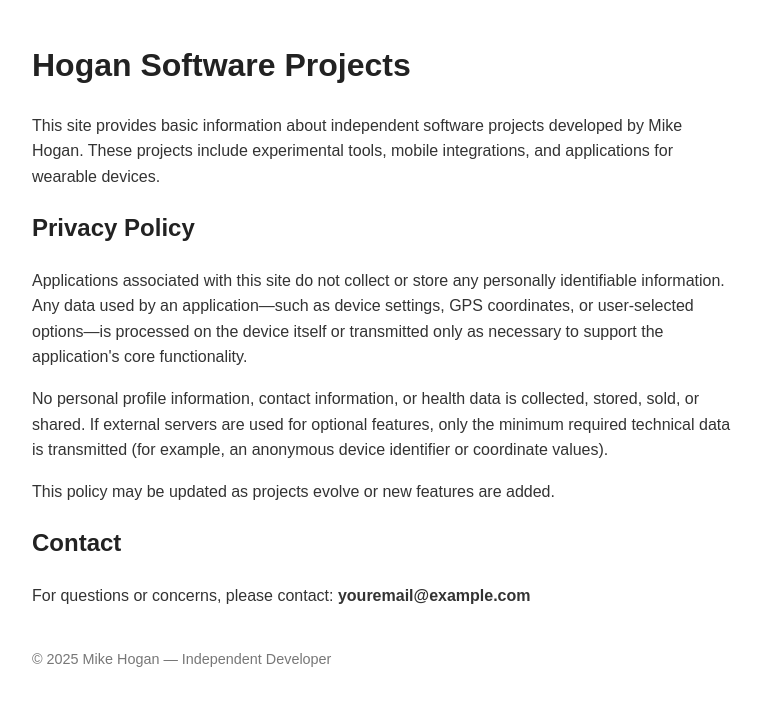
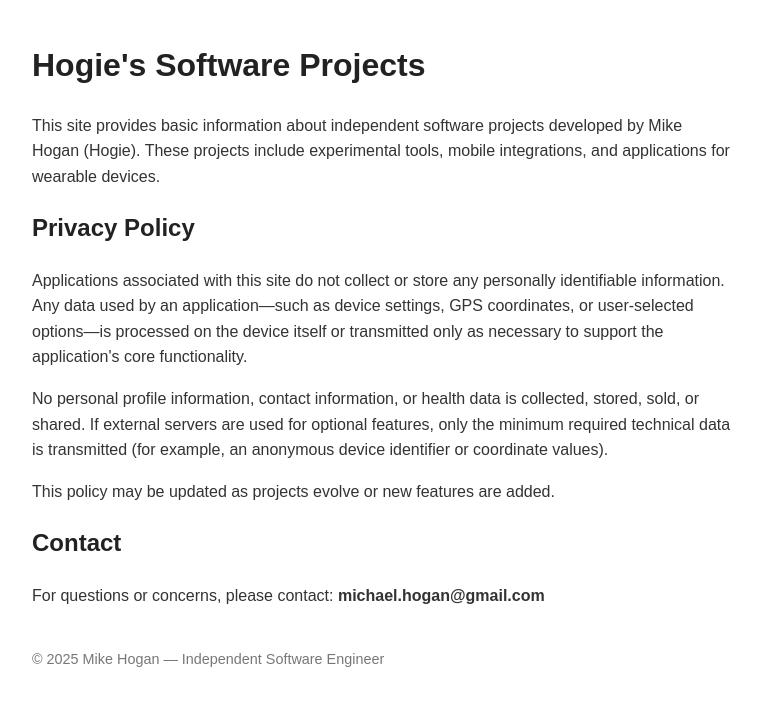
Before and after one commit to hogie/hogie-dev, a plain HTML site: page index.html in a window 1280 px wide. Shown: the whole page, without its empty margins (258-1020 px from the left). Drawn offline with Linux system fonts and the light colour scheme.

Commit message:
Update title and contact information in index.html

```diff
--- a/index.html
+++ b/index.html
@@ -3,7 +3,7 @@
 <head>
   <meta charset="UTF-8">
   <meta name="viewport" content="width=device-width, initial-scale=1.0">
-  <title>Hogan Software Projects</title>
+  <title>Hogie's Software Projects</title>
   <style>
     body {
       font-family: Arial, sans-serif;
@@ -25,10 +25,10 @@
 </head>
 <body>
 
-  <h1>Hogan Software Projects</h1>
+  <h1>Hogie's Software Projects</h1>
   <p>
     This site provides basic information about independent software projects developed by
-    Mike Hogan. These projects include experimental tools, mobile integrations, and
+    Mike Hogan (Hogie). These projects include experimental tools, mobile integrations, and
     applications for wearable devices.
   </p>
 
@@ -54,11 +54,11 @@
   <h2>Contact</h2>
   <p>
     For questions or concerns, please contact:
-    <strong>youremail@example.com</strong>
+    <strong>michael.hogan@gmail.com</strong>
   </p>
 
   <footer>
-    © 2025 Mike Hogan — Independent Developer
+    © 2025 Mike Hogan — Independent Software Engineer
   </footer>
 
 </body>
```
